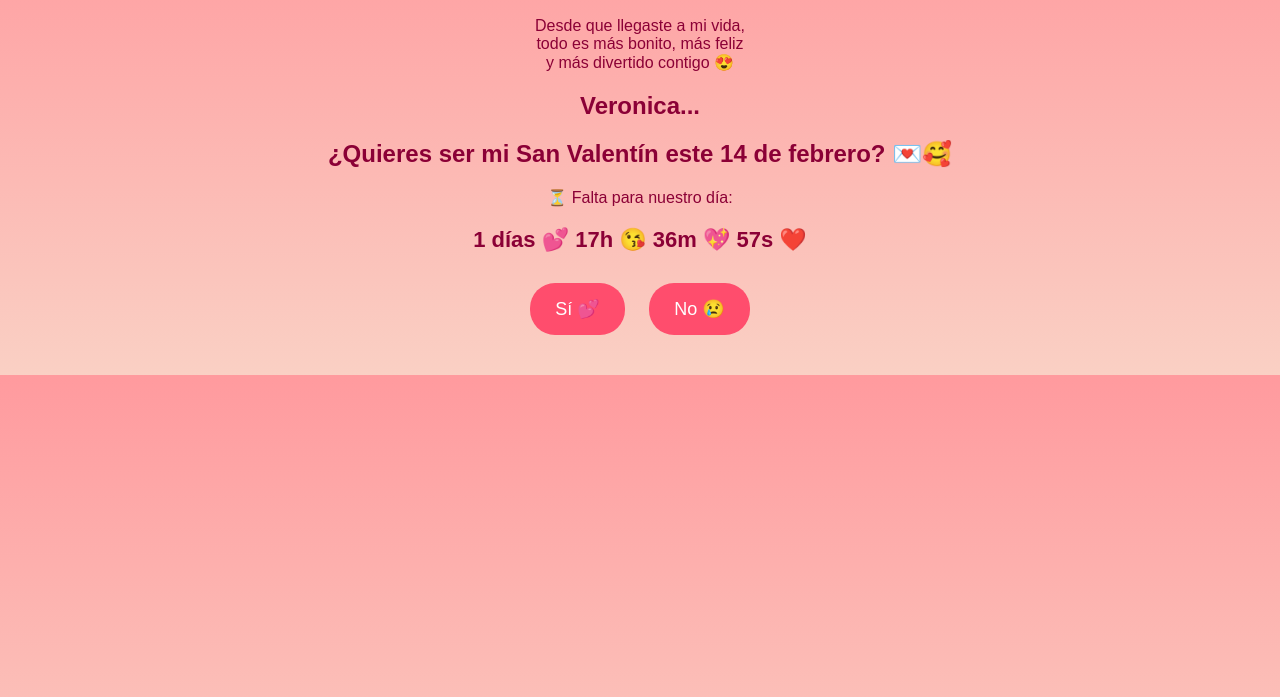
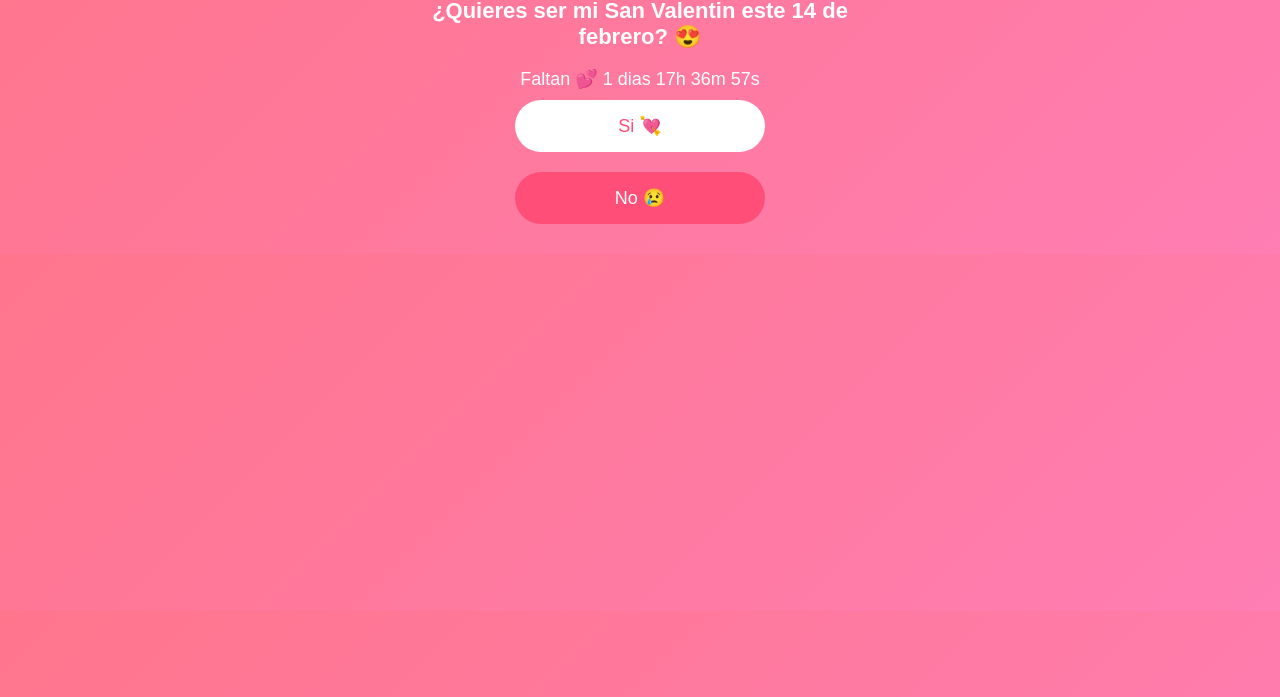
Before and after one commit to patrickzaratemelgarejo40-star/san-valentin, a plain HTML site: page index.html in a window 1280 px wide. Shown: the part 103-800 px from the top of the page. Drawn offline with Linux system fonts and the light colour scheme.

Commit message:
Update index.html

```diff
--- a/index.html
+++ b/index.html
@@ -2,144 +2,125 @@
 <html lang="es">
 <head>
 <meta charset="UTF-8">
-<title>Para mi Gorda ❤️</title>
+<meta name="viewport" content="width=device-width, initial-scale=1.0">
+<title>Veronica 💘</title>
 
 <style>
-body {
-  margin: 0;
-  padding: 30px;
-  background: linear-gradient(#ff9a9e, #fad0c4);
-  font-family: Arial, sans-serif;
-  text-align: center;
-  color: #8b0036;
-  overflow-x: hidden;
+body{
+    margin:0;
+    padding:20px;
+    background: linear-gradient(135deg,#ff758c,#ff7eb3);
+    font-family: Arial, sans-serif;
+    text-align:center;
+    color:white;
 }
 
-h1 { font-size: 36px; }
-
-button {
-  background: #ff4d6d;
-  color: white;
-  border: none;
-  padding: 15px 25px;
-  border-radius: 25px;
-  font-size: 18px;
-  cursor: pointer;
-  margin: 10px;
+.contenedor{
+    max-width:500px;
+    margin:auto;
 }
 
-button:hover { background: #ff1f4b; }
-
-#mensaje {
-  display: none;
-  font-size: 22px;
-  margin-top: 20px;
+h1{
+    font-size:32px;
 }
 
-#contador {
-  font-size: 22px;
-  margin: 20px 0;
-  font-weight: bold;
+h2{
+    font-size:22px;
 }
 
-/* Corazones */
-.heart {
-  position: fixed;
-  top: -20px;
-  color: red;
-  font-size: 24px;
-  animation: fall linear forwards;
+button{
+    width:80%;
+    max-width:250px;
+    padding:15px;
+    font-size:18px;
+    border:none;
+    border-radius:30px;
+    cursor:pointer;
+    margin:10px;
+    transition:0.3s;
 }
 
-@keyframes fall {
-  to {
-    transform: translateY(110vh);
-    opacity: 0;
-  }
+#si{
+    background:white;
+    color:#ff4e78;
+}
+
+#no{
+    background:#ff4e78;
+    color:white;
+}
+
+#contador{
+    font-size:18px;
+    margin-top:15px;
+}
+
+#mensaje{
+    display:none;
+    font-size:22px;
+    margin-top:20px;
+}
+
+iframe{
+    display:none;
+    width:100%;
+    max-width:350px;
+    height:200px;
+    margin-top:20px;
+    border-radius:20px;
 }
 </style>
 </head>
 
 <body>
 
-<h1>💖 Hola mi Gorda hermosa 💖</h1>
+<div class="contenedor">
+    <h1>Veronica 💖</h1>
+    <h2>¿Quieres ser mi San Valentin este 14 de febrero? 😍</h2>
 
-<p>
-Desde que llegaste a mi vida,<br>
-todo es más bonito, más feliz<br>
-y más divertido contigo 😍
-</p>
+    <div id="contador"></div>
 
-<h2>Veronica...</h2>
+    <button id="si" onclick="aceptar()">Si 💘</button>
+    <button id="no" onclick="broma()">No 😢</button>
 
-<h2>¿Quieres ser mi San Valentín este 14 de febrero? 💌🥰</h2>
+    <div id="mensaje">Sabia que dirias que SI gorda ❤️😍</div>
 
-<p>⏳ Falta para nuestro día:</p>
-<div id="contador"></div>
-
-<button onclick="aceptar()">Sí 💕</button>
-<button onclick="broma()">No 😢</button>
-
-<div id="mensaje"></div>
+    <iframe id="video"
+        src="https://www.youtube.com/embed/2u7aWa4Ah7w"
+        allow="autoplay">
+    </iframe>
+</div>
 
 <script>
 
-// CONTADOR FUNCIONANDO
-const fecha = new Date("February 14, 2026 00:00:00").getTime();
+// CONTADOR
+var fechaSanValentin = new Date("February 14, 2026 00:00:00").getTime();
 
-setInterval(function() {
-  const ahora = new Date().getTime();
-  const distancia = fecha - ahora;
+setInterval(function(){
+    var ahora = new Date().getTime();
+    var distancia = fechaSanValentin - ahora;
 
-  const dias = Math.floor(distancia / (1000 * 60 * 60 * 24));
-  const horas = Math.floor((distancia % (1000 * 60 * 60 * 24)) / (1000 * 60 * 60));
-  const minutos = Math.floor((distancia % (1000 * 60 * 60)) / (1000 * 60));
-  const segundos = Math.floor((distancia % (1000 * 60)) / 1000);
+    var dias = Math.floor(distancia/(1000*60*60*24));
+    var horas = Math.floor((distancia%(1000*60*60*24))/(1000*60*60));
+    var minutos = Math.floor((distancia%(1000*60*60))/(1000*60));
+    var segundos = Math.floor((distancia%(1000*60))/1000);
 
-  document.getElementById("contador").innerHTML =
-    dias + " días 💕 " +
-    horas + "h 😘 " +
-    minutos + "m 💖 " +
-    segundos + "s ❤️";
+    document.getElementById("contador").innerHTML =
+    "Faltan 💕 " + dias + " dias " + horas + "h "
+    + minutos + "m " + segundos + "s";
 
-}, 1000);
+},1000);
 
-
-// BOTÓN SÍ
-function aceptar() {
-
-  // Mostrar mensaje
-  const mensaje = document.getElementById("mensaje");
-  mensaje.style.display = "block";
-  mensaje.innerHTML =
-    "😍💖 Sabía que dirías que SÍ 💖😍<br><br>" +
-    "Veronica, eres lo mejor que me ha pasado ❤️<br>" +
-    "Prometo cuidarte y hacerte feliz siempre 😘💋<br><br>" +
-    "Te amo mi Gorda hermosa 💘";
-
-  // Abrir canción
-window.open("https://www.youtube.com/watch?v=2u7aWa4Ah7w", "_blank");
-
-  // Crear corazones animados
-  for (let i = 0; i < 25; i++) {
-    let heart = document.createElement("div");
-    heart.className = "heart";
-    heart.innerHTML = "❤️";
-    heart.style.left = Math.random() * 100 + "vw";
-    heart.style.fontSize = (20 + Math.random() * 20) + "px";
-    heart.style.animationDuration = (2 + Math.random() * 3) + "s";
-    document.body.appendChild(heart);
-
-    setTimeout(() => {
-      heart.remove();
-    }, 5000);
-  }
+// BOTON SI
+function aceptar(){
+    document.getElementById("mensaje").style.display="block";
+    document.getElementById("video").style.display="block";
+    document.getElementById("video").src += "?autoplay=1";
 }
 
-
-// BOTÓN NO
-function broma() {
-  alert("😤 Oyeee… no vale decir que no 😂 Inténtalo otra vez 💖");
+// BOTON NO
+function broma(){
+    alert("No vale decir que no 😜 Intenta otra vez 💖");
 }
 
 </script>
```
